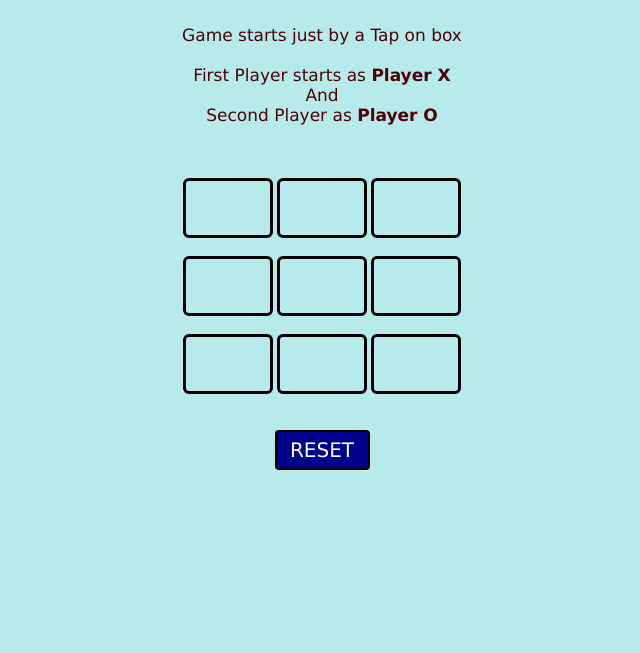
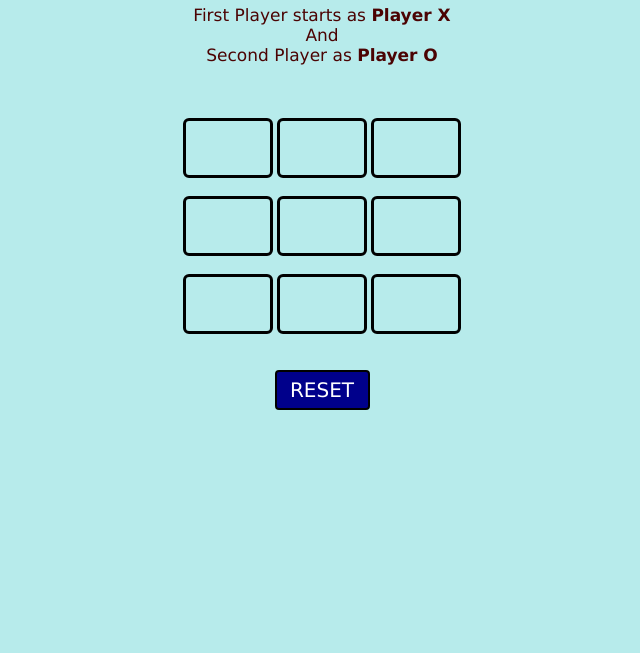
Before and after one commit to SaishreeRN/PRODIGY_WD_03, a plain HTML site: page index.html in a window 1280 px wide. Shown: the part 147-800 px from the top of the page, without its empty margins (318-958 px from the left). Drawn offline with Linux system fonts and the light colour scheme.

Commit message:
Update tictactoe.css

```diff
--- a/tictactoe.css
+++ b/tictactoe.css
@@ -1,6 +1,5 @@
 
 	* {
-		margin-top: 40px;
 		background-color: rgb(183, 235, 235);
 	}
 
```
